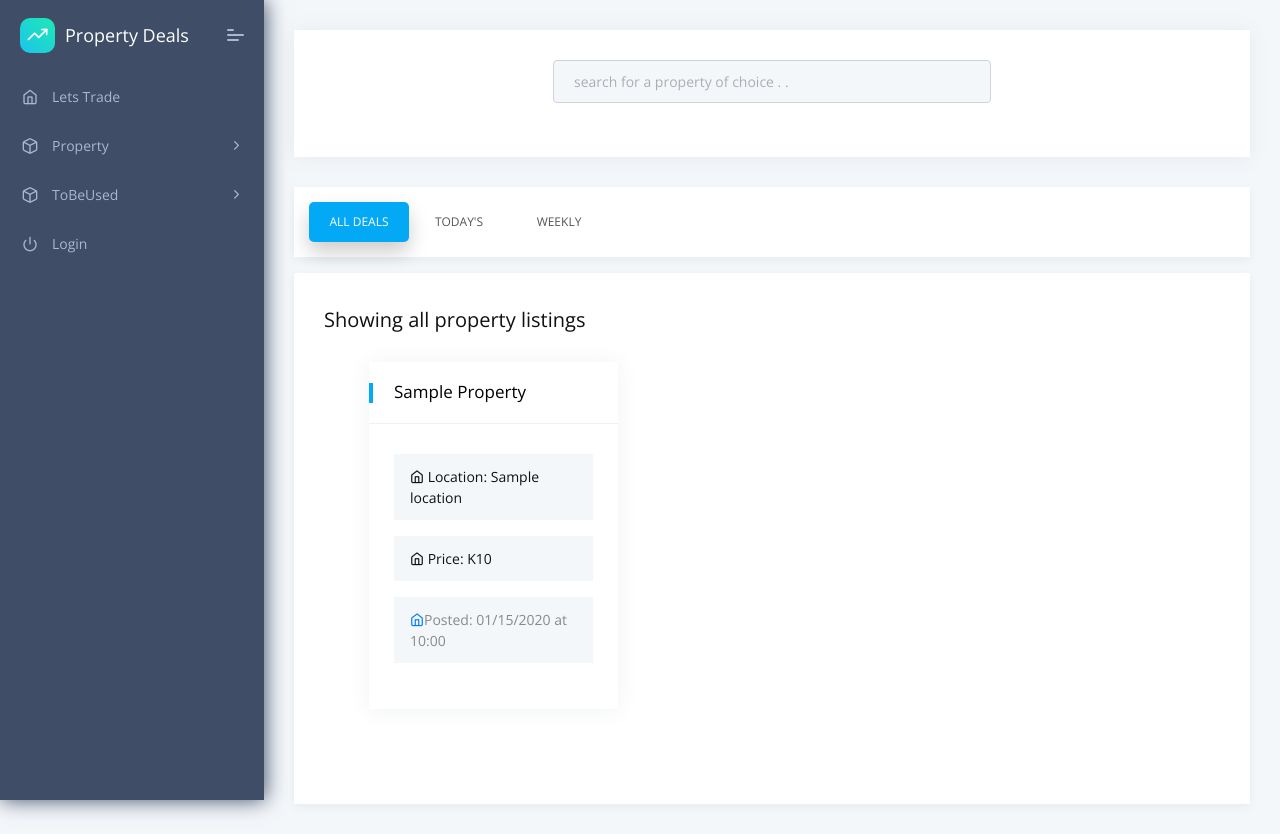
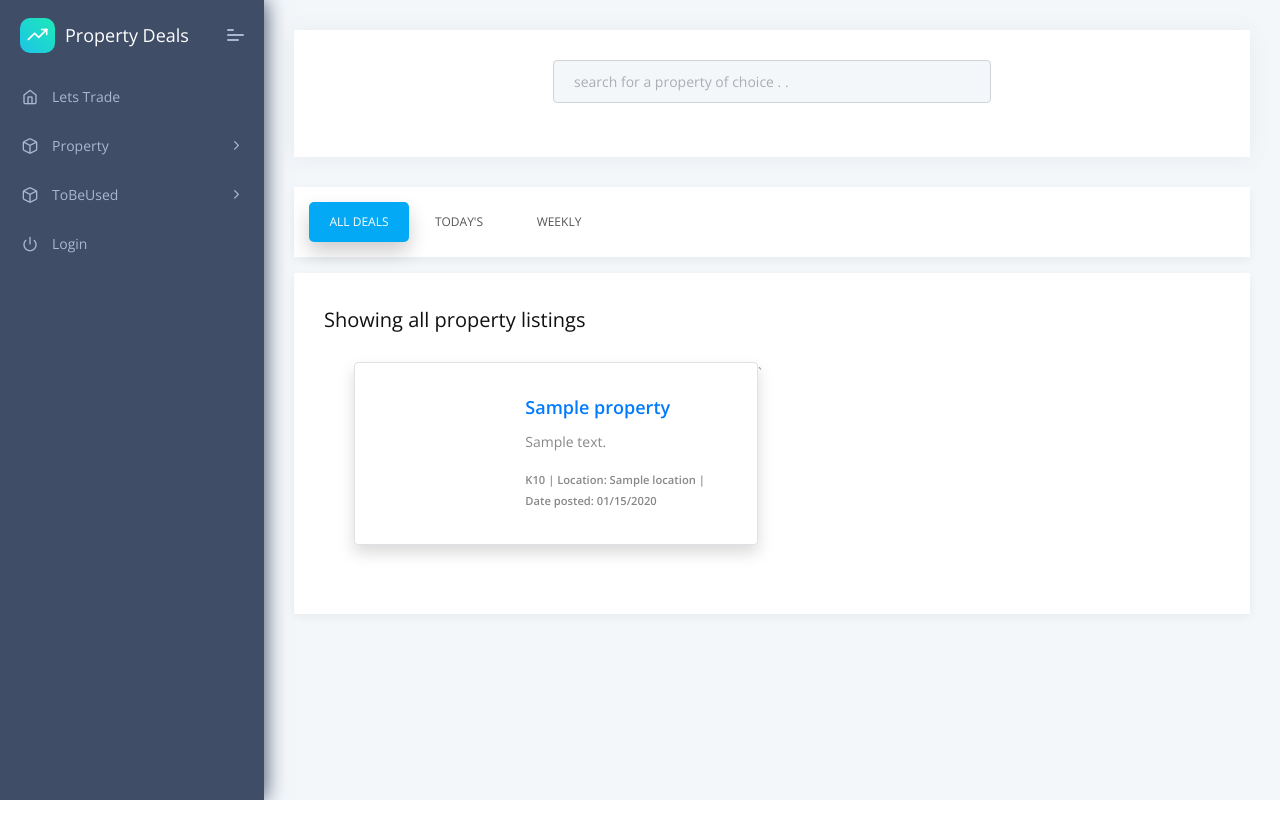
Before and after one commit to devsbranch/property-deals, a Flask app: template app/home/templates/index.html in a window 1280 px wide. After the commit the page ends 800 px from the top, so only its background shows below. Run offline with Flask 2, Linux system fonts and the light colour scheme; the template is opened without the code that fills it: most values are stand-ins (such as "Sample title", 1, 10 or a date in 2020); parts of the project's set-up code (start-up, migrations or seed data) failed here and were passed over; some libraries are stand-ins or nearby versions.

Commit message:
add styling to property listing cards on homepage

```diff
--- a/app/home/templates/includes/property_listing_all.html
+++ b/app/home/templates/includes/property_listing_all.html
@@ -8,39 +8,29 @@
                     <div class="row">
                         <!-- [ Breadcrumbs & Pagination ] start -->
 
+                        <!-- Property Card-->
                         {% for property in properties %}
-                        <div class="col-sm-4">
-                            <div class="card">
-                                <div class="card-header">
-                                    <a href="{{url_for('home_blueprint.details', property_id=property.id)}}"><h5>{{property.name|title}}</h5></a>
-                                </div>
-                                <div class="card-body">
+                        <div class="card shadow p-1 mb-1 bg-white rounded border" style="max-width: 540px;">
+                          <div class="row g-0">
+                            <div class="col-md-4">
                             {% for photo_list in photos_list %}
                                 {% if photo_list[0] == property.image_folder %}
-                                            <img class="card-img-top property-image mr-5" src="{{url_for('static', filename=property.image_folder+ '/' + photo_list[1])}}" alt="" style="">
+                                    <img class="card-img-top property-image mr-5" src="{{url_for('static', filename=property.image_folder+ '/' + photo_list[1])}}" alt="" style="width: 150px; height: 100px; object-fit: cover;">
                                 {% endif %}
                             {% endfor %}
-                                    <nav aria-label="breadcrumb">
-                                        <ol class="breadcrumb">
-                                            <li class="breadcrumb-item active" aria-current="page"><i class="feather icon-home"></i> Location: {{ property.location }}</li>
-                                        </ol>
-                                    </nav>
-
-                                    <nav aria-label="breadcrumb">
-                                        <ol class="breadcrumb">
-                                            <li class="breadcrumb-item active" aria-current="page"><i class="feather icon-home"></i> Price: K{{  property.price }}</li>
-                                        </ol>
-                                    </nav>
-
-                                    <nav aria-label="breadcrumb">
-                                        <ol class="breadcrumb">
-                                            <li class="breadcrumb-item"><a href="#!"><i class="feather icon-home"></i></a>Posted: {{ property.date.strftime("%m/%d/%Y") }} at {{ property.date.strftime("%H:%M")  }}</li>
-                                        </ol>
-                                    </nav>
+                            </div>
+                            <div class="col-md-8">
+                              <div class="card-body">
+                                  <a href="{{url_for('home_blueprint.details', property_id=property.id)}}">
+                                      <h5 class="card-title font-weight-bold text-primary">{{property.name}}</h5>
+                                  </a>
+                                <p class="card-text">{{property.desc}} </p>
+                                <p class="card-text"><small class="font-weight-bold">K{{property.price}} | Location: {{property.location}} | Date posted: {{ property.date.strftime("%m/%d/%Y") }}</small></p>
                               </div>
                             </div>
                           </div>
-                    {% endfor %}
+                        </div>
+                        `{% endfor %}
 
                         </div>
                     </div>
--- a/app/home/templates/property_details.html
+++ b/app/home/templates/property_details.html
@@ -13,7 +13,8 @@
     <div class="col-8">
       <div class="card m-3">
         <div class="card-body text-left">
-          <h2>{{ prop_data.name }}</h2>
+          <h3 class="text-left font-weight-bold">{{ prop_data.name }}</h3>
+          <hr>
           {% if prop_data.user_id == current_user.id %}
             <a  class="btn btn-secondary" href="{{ url_for('home_blueprint.update_property', property_id=prop_data.id) }}">Update Property</a>
             <button type="button" class="btn btn-danger btn-sm m-1" data-toggle="modal" data-target="#deleteModal">Delete Property</button>
@@ -25,7 +26,7 @@
            {% for photo in photos_list[1:] %}
             <div class="col-3 col-sm-3" style="width: 50%;">
               <a class="example-image-link" href="{{ url_for('static', filename='/'+ prop_data.image_folder+ '/'+ photo) }}" data-lightbox="example-set">
-                <img class="card-img-top example-image"
+                <img class="card-img-top example-image mb-1 ml-0"
                      src="{{ url_for('static', filename='/'+ prop_data.image_folder+ '/'+ photo) }}"
                      alt="Card image cap">
               </a>
```
Lines whose indentation alone changed are shown as unchanged.
